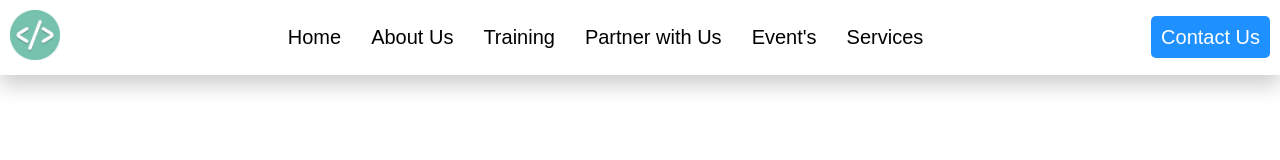
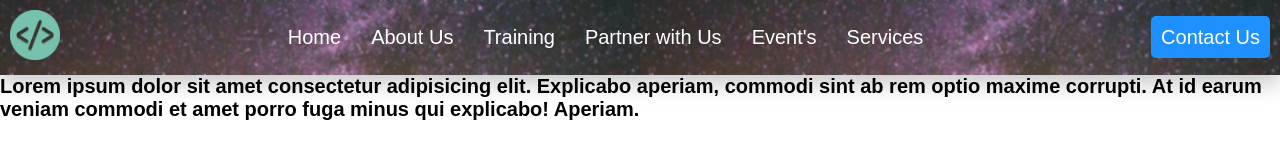
Before and after one commit to Bin02-Dv/IT-V-0-2-Class, a plain HTML site: page layout/section.html in a window 1280 px wide. Drawn offline with Linux system fonts and the light colour scheme.

Commit message:
1/27/2025

```diff
--- a/layout/section.html
+++ b/layout/section.html
@@ -11,18 +11,24 @@
             font-size: 20px;
             font-family: sans-serif;
         }
-        header{
+
+        .back-drop{
             display: flex;
             justify-content: space-between;
             align-items: center;
+            backdrop-filter: blur(1px);
             padding: 5px;
+        }
+        header{
             box-shadow: 0 .5rem 1rem rgba(0,0,0, .2);
+            background-image: url(./bg.jpg);
         }
         ul{
             display: flex;
             list-style: none;
             gap: 30px;
             padding: 5px;
+            color: #fff;
         }
         a{
             background-color: dodgerblue;
@@ -52,6 +58,10 @@
             display: block;
         }
 
+        span{
+            font-weight: 900;
+        }
+
         @media screen and (max-width: 876px) {
             .middle-ul{
                 display: none;
@@ -61,6 +71,7 @@
 </head>
 <body>
     <header>
+        <div class="back-drop">
             <ul>
                 <li>
                     <img src="./res.png" alt="" height="50" width="50">
@@ -79,6 +90,7 @@
                     <a href="">Contact Us</a>
                 </li>
             </ul>
+        </div>
     </header>
 
     <nav>
@@ -93,6 +105,9 @@
     </nav>
 
 
+    <span>Lorem ipsum dolor sit amet consectetur adipisicing elit. Explicabo aperiam, commodi sint ab rem optio maxime corrupti. At id earum veniam commodi et amet porro fuga minus qui explicabo! Aperiam.</span>
+
+
     <script>
         var img = document.querySelector('img');
 
```
Also changed, not shown: responsiveness/position.html (+2 -2 lines), layout/bg.jpg (added). Lines whose indentation alone changed are shown as unchanged.
